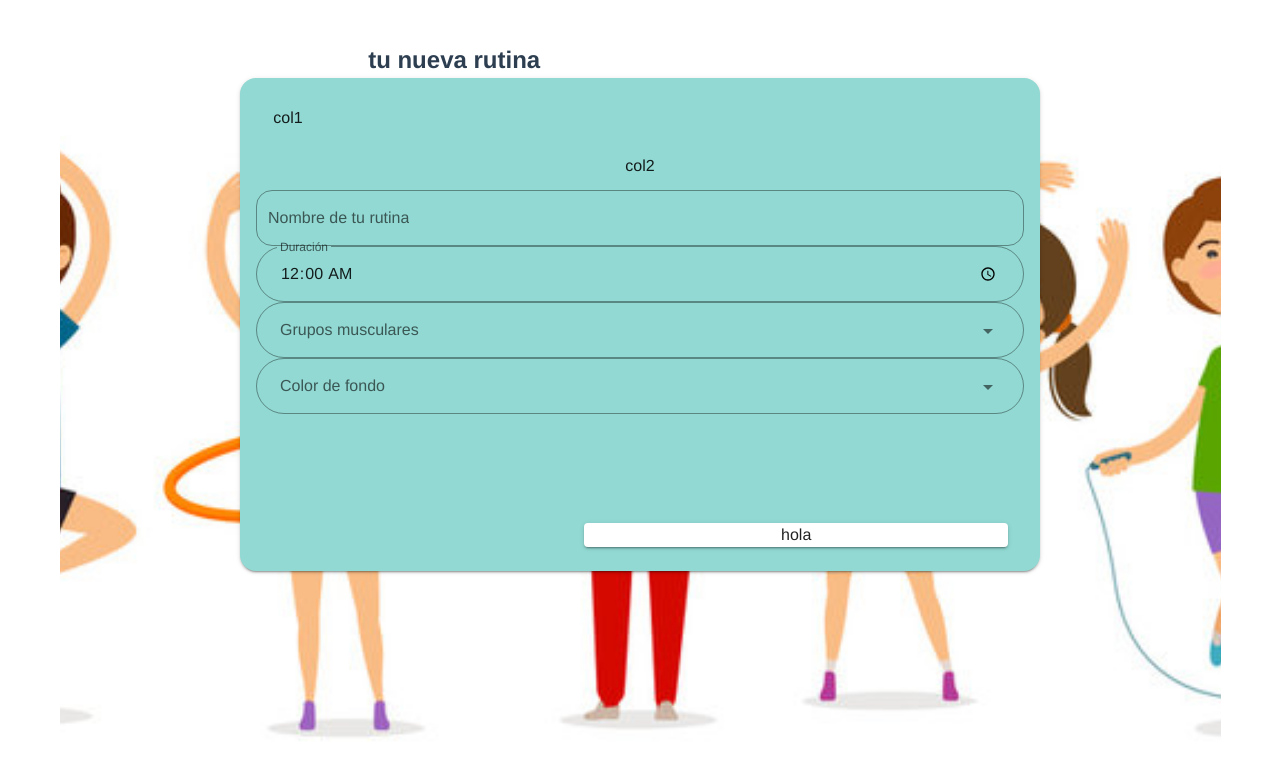
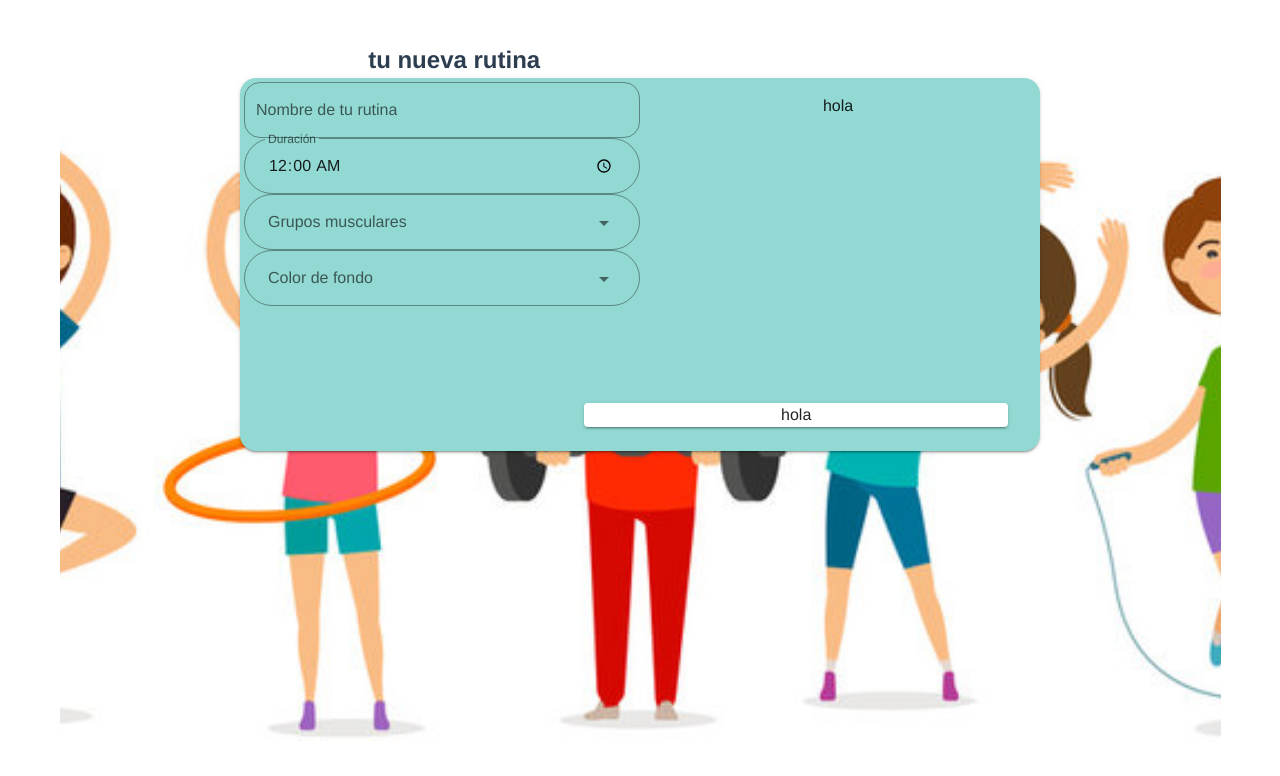
Before and after one commit to daguichi/mygym-web, a Vue app: page /createRoutine in a window 1280 px wide. Shown: the top 776 px of the page. Built offline with nearby package versions, Linux system fonts and the light colour scheme.

Commit message:
arreglado el tema de columnas

```diff
--- a/src/views/CreateRoutine.vue
+++ b/src/views/CreateRoutine.vue
@@ -15,8 +15,7 @@
               color="primary"
             >
               <div class="left-components" >
-                <v-col md="1">col1</v-col>
-                <v-col>col2</v-col>
+                <v-row>
                 <v-col>
                   <v-row>
                     <v-text-field
@@ -76,6 +75,8 @@
                     ></v-autocomplete>
                   </v-row>
                 </v-col>
+                  <v-col>hola</v-col>
+                </v-row>
               </div>
               <v-col>
                 <div class="right-components">
```
